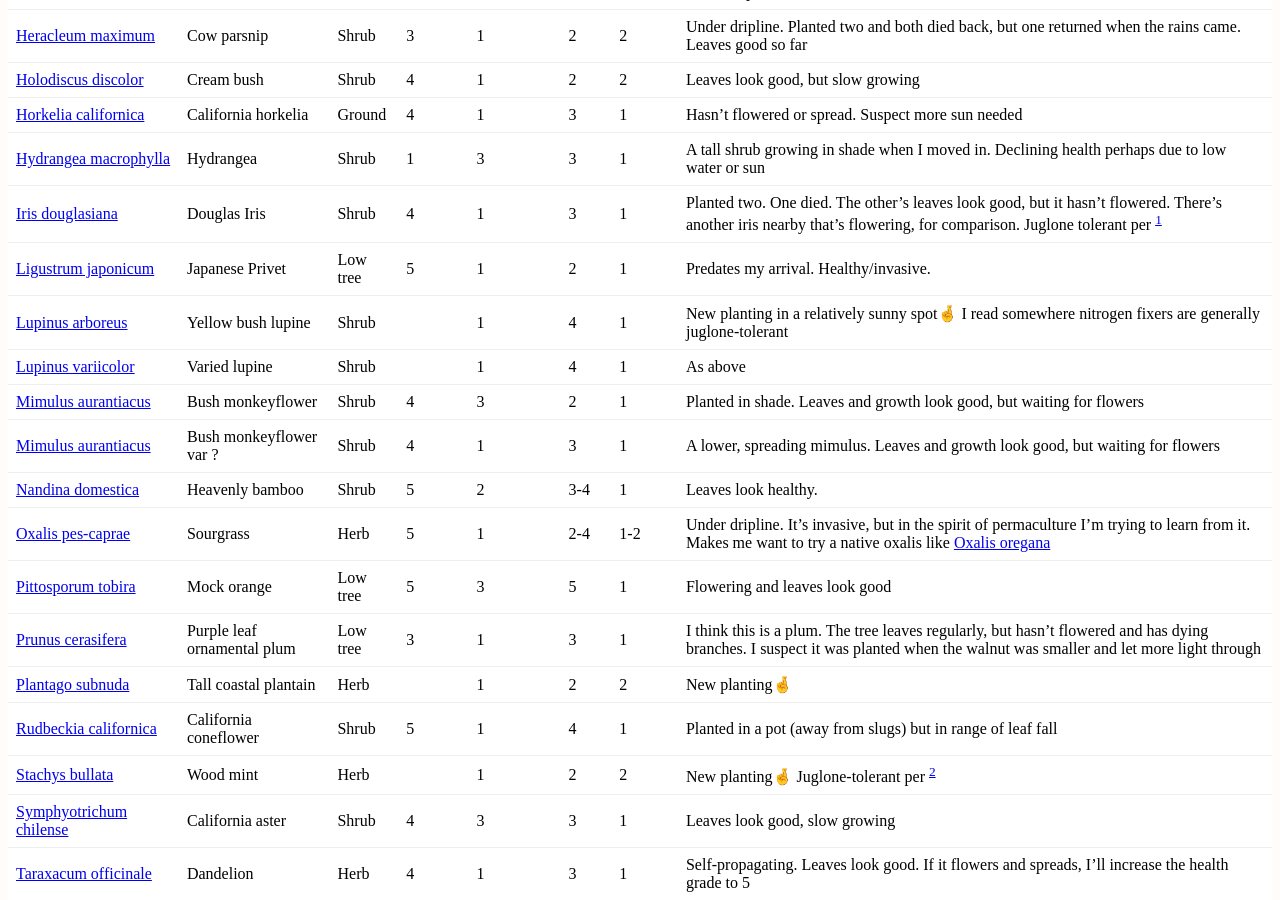
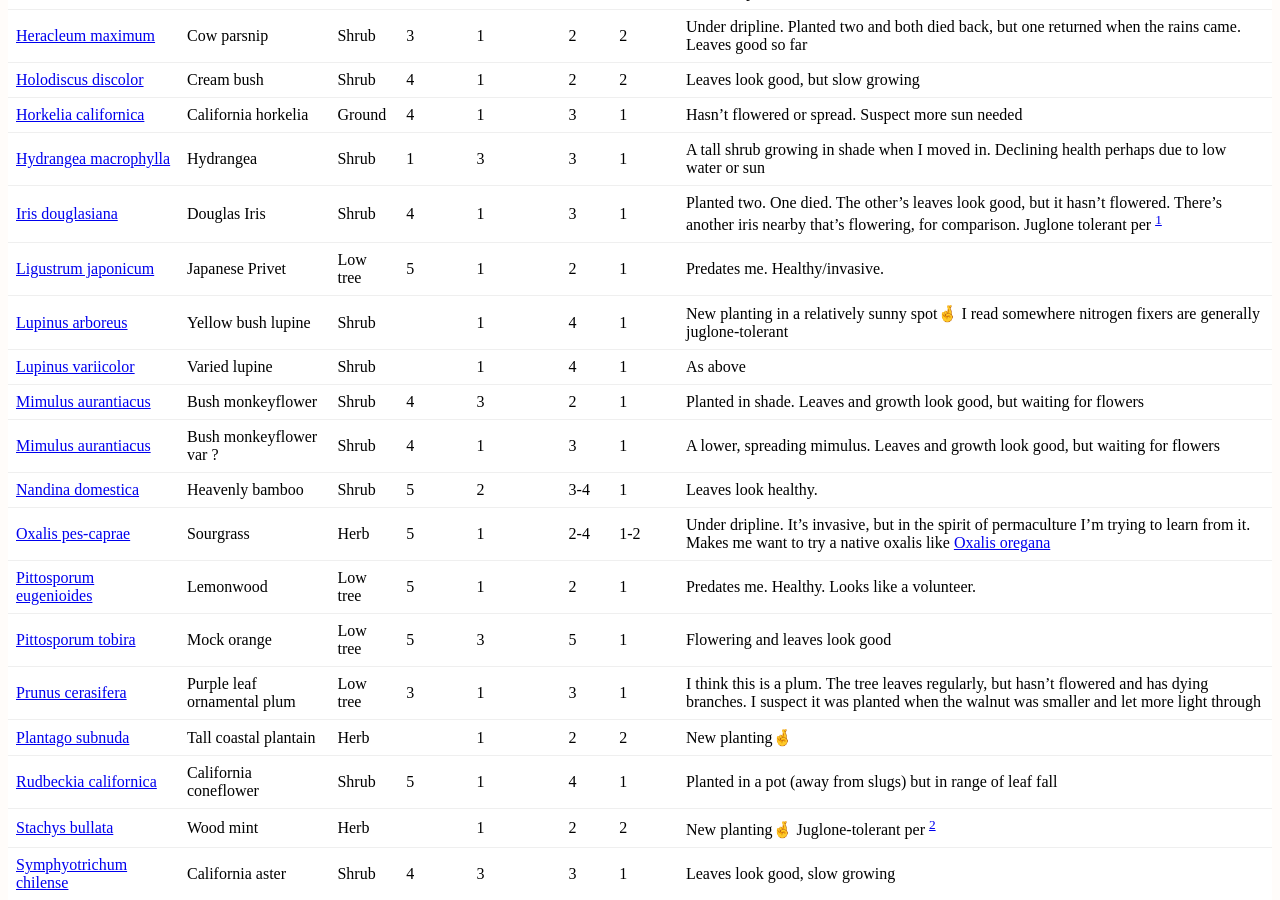
Before and after one commit to erikeldridge/erikeldridge.github.com, a Jekyll site: the page built from _posts/2018-01-20-walnut-guild.md, in a window 1280 px wide and 900 px high, scrolled down 1441 px. Built offline with Jekyll 4.4.1, drawn with Linux system fonts in a browser that asks for light colours; nearby versions of some CDN libraries.

Commit message:
Update from Forestry.io - 2018-01-20-walnut-guild.md

```diff
--- a/_posts/2018-01-20-walnut-guild.md
+++ b/_posts/2018-01-20-walnut-guild.md
@@ -7,6 +7,7 @@ tags:
 - walnut
 - juglone
 - privet
+- pittosporum
 ---
 A large black walnut tree lives in the back yard.
 
@@ -56,13 +57,14 @@ Here are the plants I've tried:
 | [Horkelia californica](https://www.inaturalist.org/taxa/61737-Horkelia-californica) | California horkelia | Ground | 4 | 1 | 3 | 1 | Hasn't flowered or spread. Suspect more sun needed |
 | [Hydrangea macrophylla](https://www.inaturalist.org/taxa/122034-Hydrangea-macrophylla) | Hydrangea | Shrub | 1 | 3 | 3 | 1 | A tall shrub growing in shade when I moved in. Declining health perhaps due to low water or sun |
 | [Iris douglasiana](https://www.inaturalist.org/taxa/50854-Iris-douglasiana) | Douglas Iris | Shrub | 4 | 1 | 3 | 1 | Planted two. One died. The other's leaves look good, but it hasn't flowered. There's another iris nearby that's flowering, for comparison. Juglone tolerant per [^PennState] |
-| [Ligustrum japonicum](https://www.inaturalist.org/taxa/77739-Ligustrum-japonicum) | Japanese Privet | Low tree | 5 | 1 | 2 | 1 | Predates my arrival. Healthy/invasive. |
+| [Ligustrum japonicum](https://www.inaturalist.org/taxa/77739-Ligustrum-japonicum) | Japanese Privet | Low tree | 5 | 1 | 2 | 1 | Predates me. Healthy/invasive. |
 | [Lupinus arboreus](https://www.inaturalist.org/taxa/61010-Lupinus-arboreus) | Yellow bush lupine | Shrub |  | 1 | 4 | 1 | New planting in a relatively sunny spot🤞 I read somewhere nitrogen fixers are generally juglone-tolerant |
 | [Lupinus variicolor](https://www.inaturalist.org/taxa/61018-Lupinus-variicolor) | Varied lupine | Shrub |  | 1 | 4 | 1 | As above |
 | [Mimulus aurantiacus](https://www.inaturalist.org/taxa/48858-Mimulus-aurantiacus) | Bush monkeyflower | Shrub | 4 | 3 | 2 | 1 | Planted in shade. Leaves and growth look good, but waiting for flowers |
 | [Mimulus aurantiacus](https://www.inaturalist.org/taxa/48858-Mimulus-aurantiacus) | Bush monkeyflower var ? | Shrub | 4 | 1 | 3 | 1 | A lower, spreading mimulus. Leaves and growth look good, but waiting for flowers |
 | [Nandina domestica](https://www.inaturalist.org/taxa/127010-Nandina-domestica) | Heavenly bamboo | Shrub | 5 | 2 | 3-4 | 1 | Leaves look healthy. |
 | [Oxalis pes-caprae](https://www.inaturalist.org/taxa/53169-Oxalis-pes-caprae) | Sourgrass | Herb | 5 | 1 | 2-4 | 1-2 | Under dripline. It's invasive, but in the spirit of permaculture I'm trying to learn from it. Makes me want to try a native oxalis like [Oxalis oregana](https://www.inaturalist.org/taxa/47757-Oxalis-oregana) |
+| [Pittosporum eugenioides](https://www.inaturalist.org/taxa/200847-Pittosporum-eugenioides) | Lemonwood | Low tree | 5 | 1 | 2 | 1 | Predates me. Healthy. Looks like a volunteer. |
 | [Pittosporum tobira](https://www.inaturalist.org/taxa/78592-Pittosporum-tobira) | Mock orange | Low tree | 5 | 3 | 5 | 1 | Flowering and leaves look good |
 | [Prunus cerasifera](https://www.inaturalist.org/taxa/55837-Prunus-cerasifera) | Purple leaf ornamental plum | Low tree | 3 | 1 | 3 | 1 | I think this is a plum. The tree leaves regularly, but hasn't flowered and has dying branches. I suspect it was planted when the walnut was smaller and let more light through |
 | [Plantago subnuda](https://www.inaturalist.org/taxa/60223-Plantago-subnuda) | Tall coastal plantain | Herb |   | 1 | 2 | 2 | New planting🤞 |
```
